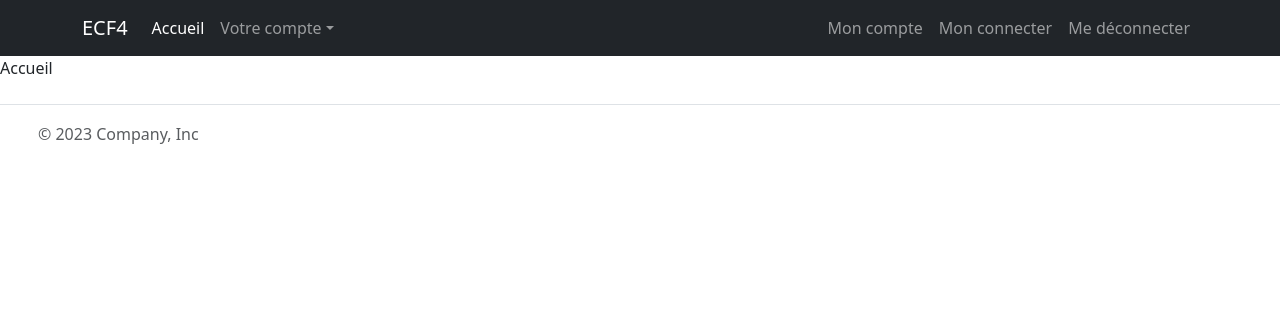
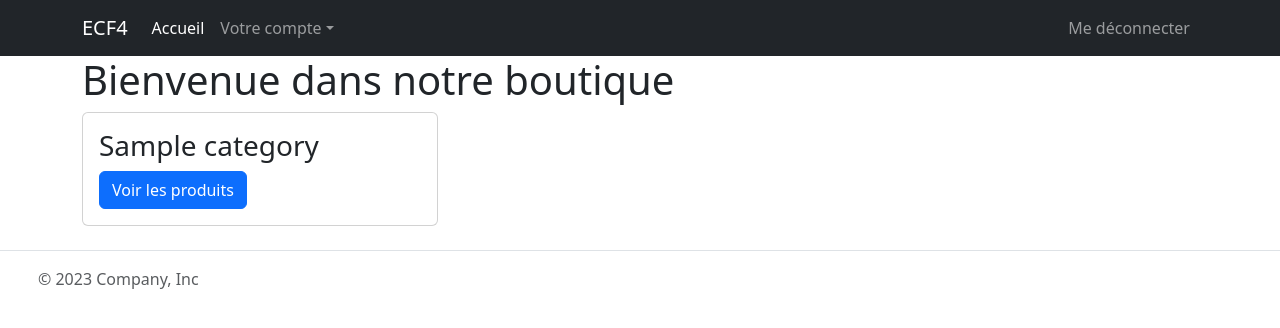
Before and after one commit to FredFreeb/ecommerce-sf6, a Symfony app: template templates/main/index.html.twig in a window 1280 px wide. Shown: the top 328 px of the page. Run offline with Twig, Linux system fonts and the light colour scheme; the template is opened without the code that fills it: most values are stand-ins (such as "Sample title", 1, 10 or a date in 2020); some libraries are stand-ins or nearby versions.

Commit message:
vidéo 8

```diff
--- a/src/Controller/MainController.php
+++ b/src/Controller/MainController.php
@@ -2,6 +2,7 @@
 
 namespace App\Controller;
 
+use App\Repository\CategoriesRepository;
 use Symfony\Bundle\FrameworkBundle\Controller\AbstractController;
 use Symfony\Component\HttpFoundation\Response;
 use Symfony\Component\Routing\Annotation\Route;
@@ -9,10 +10,11 @@ use Symfony\Component\Routing\Annotation\Route;
 class MainController extends AbstractController
 {
     #[Route('/', name: 'app_main')]
-    public function index(): Response
+    public function index(CategoriesRepository $categoriesRepository): Response
     {
         return $this->render('main/index.html.twig', [
-            'controller_name' => 'MainController',
+            'categories'=>$categoriesRepository->findBy([],
+            ['categoryOrder' => 'asc']),
         ]);
     }
 }
--- a/src/Entity/Categories.php
+++ b/src/Entity/Categories.php
@@ -21,7 +21,7 @@ class Categories
     #[ORM\Column(length: 100)]
     private ?string $name = null;
 
-    #[ORM\Column]
+    #[ORM\Column (nullable:true)]
     private ?int $categoryOrder = null;
 
     #[ORM\ManyToOne(targetEntity: self::class, inversedBy: 'categories')]
--- a/src/Entity/OrdersDetails.php
+++ b/src/Entity/OrdersDetails.php
@@ -14,6 +14,7 @@ class OrdersDetails
 
     #[ORM\Column]
     private ?int $price = null;
+
     #[ORM\Id]
     #[ORM\ManyToOne(inversedBy: 'ordersDetails')]
     #[ORM\JoinColumn(nullable: false)]
--- a/templates/_partials/_nav.html.twig
+++ b/templates/_partials/_nav.html.twig
@@ -1,6 +1,6 @@
 <nav class="navbar navbar-expand-lg navbar-dark bg-dark" aria-label="Ninth navbar example">
     <div class="container-xl">
-    <a class="navbar-brand" href="#">ECF4</a>
+    <a class="navbar-brand" href="{{ path('app_main') }}">ECF4</a>
     <button class="navbar-toggler" type="button" data-bs-toggle="collapse" data-bs-target="#navbarsExample07XL" aria-controls="navbarsExample07XL" aria-expanded="false" aria-label="Toggle navigation">
         <span class="navbar-toggler-icon"></span>
     </button>
@@ -16,18 +16,11 @@
             <li><a class="dropdown-item" href="{{ path('app_register') }}">M'inscrire</a></li>
             <li><a class="dropdown-item" href="{{ path('app_login') }}">Me connecter</a></li>
             <li><a class="dropdown-item" href="#">Mon compte</a></li>
-            <li><a class="dropdown-item" href="{{ path('app_logout') }}">Me déconnecter</a></li>
             </ul>
         </li>
         </ul>
 
         <ul class="navbar-nav ms-auto mb-2 mb-lg-0">
-            <li class="nav-item">
-                <a class="nav-link" aria-current="page" href="#">Mon compte</a>
-            </li>
-            <li class="nav-item">
-                <a class="nav-link" aria-current="page" href="{{ path('app_login') }}">Mon connecter</a>
-            </li>
             <li class="nav-item">
                 <a class="nav-link" aria-current="page" href="{{ path('app_logout') }}">Me déconnecter</a>
             </li>
--- a/templates/main/index.html.twig
+++ b/templates/main/index.html.twig
@@ -3,5 +3,33 @@
 {% block title %}Bienvenue!{% endblock %}
 
 {% block body %}
-<p>Accueil</p>
+    <main class="container">
+        <section class="row ">
+            <div class="col-12">
+                <h1>Bienvenue dans notre boutique</h1>
+            </div>
+            {% for category in categories %}
+                {% if category.parent == null %}
+                    <div class="col-12">
+                        <h2>{{category.name}}</h2>
+                    </div>
+                {% else %}
+                    <div class="col-4">
+                        <div class="card h-100">
+                            <div class="card-body">
+                                <h3 class="card-title">{{category.name}}</h3>
+                                <a href="{{ path('categories_list', {slug: category.slug}) }}" class="btn btn-primary">Voir les produits</a>
+                            </div>
+                        </div>
+                        <a href="#"></a>
+                    </div>
+                {% endif %}
+            {% endfor %}
+
+            <div class="col-12">
+                {{dump()}}
+            </div>
+        </section>
+    </main>
+
 {% endblock %}
```
Also changed, not shown: migrations/Version20230720092150.php (added, +31 -0 lines), migrations/Version20230720124006.php (added, +31 -0 lines), src/Controller/CategoriesController.php (added, +24 -0 lines), src/Entity/Products.php (+5 -5 lines), templates/Categories/list.html.twig (added, +23 -0 lines).
